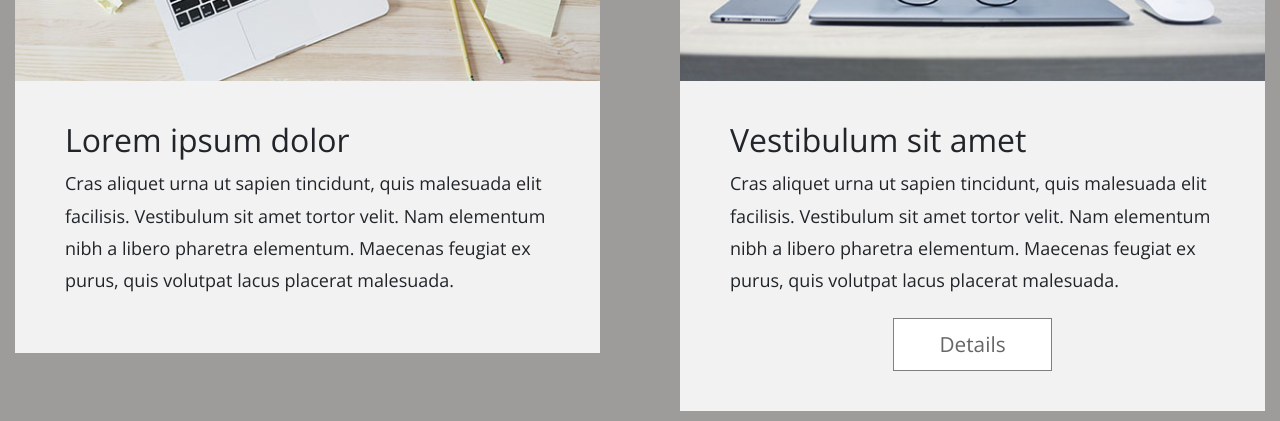
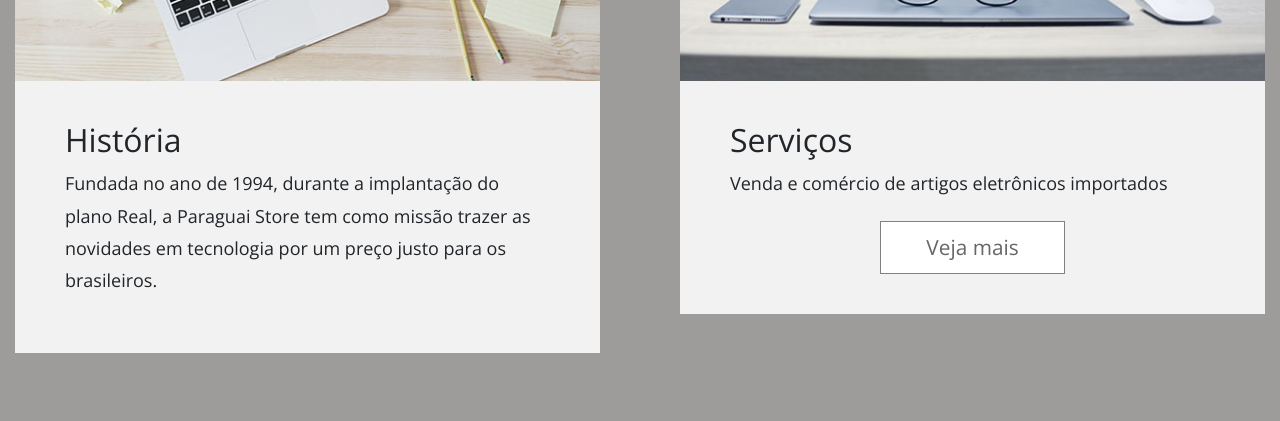
Before and after one commit to descomplicad/descomplicad.github.io, a plain HTML site: page index.html in a window 1280 px wide. Shown: the part 1420-1841 px from the top of the page. Drawn offline with nearby package versions, Linux system fonts and the light colour scheme.

Commit message:
Atualizando index.html.
Trocando a imagem vertical e revisando o código html.

```diff
--- a/index.html
+++ b/index.html
@@ -169,10 +169,8 @@
                         <img src="img/tm-img-1.jpg" class="img-fluid" />
                     </div>
                     <div class="tm-box-3">
-                        <h2>Lorem ipsum dolor</h2>
-                        <p> Cras aliquet urna ut sapien tincidunt, quis malesuada elit facilisis. Vestibulum sit amet tortor
-                            velit. Nam elementum nibh a libero pharetra elementum. Maecenas feugiat ex purus, quis volutpat
-                            lacus placerat malesuada.</p>
+                        <h2>História</h2>
+                        <p> Fundada no ano de 1994, durante a implantação do plano Real, a Paraguai Store tem como missão trazer as novidades em tecnologia por um preço justo para os brasileiros.</p>
                         <!-- <div class="text-center">
                             <a href="#tm-section-5" class="btn btn-big">Details</a>
                         </div> -->
@@ -184,13 +182,11 @@
                     </div>
                     <div class="tm-box-3">
                         <header>
-                            <h2>Vestibulum sit amet</h2>
+                            <h2>Serviços</h2>
                         </header>
-                        <p> Cras aliquet urna ut sapien tincidunt, quis malesuada elit facilisis. Vestibulum sit amet tortor
-                            velit. Nam elementum nibh a libero pharetra elementum. Maecenas feugiat ex purus, quis volutpat
-                            lacus placerat malesuada.</p>
+                        <p> Venda e comércio de artigos eletrônicos importados</p>
                         <div class="text-center">
-                            <a href="#tm-section-5" class="btn btn-big">Details</a>
+                            <a href="#tm-section-5" class="btn btn-big">Veja mais</a>
                         </div>
                     </div>
                 </div>
@@ -207,7 +203,7 @@
             <div class="row">
                 <div class="col-lg-4 col-md-12 col-sm-12">
                     <div class="image fit">
-                        <img src="img/tm-sc4-img-1.jpg" class="img-fluid">
+                        <img src="img/image-up.jpg" class="img-fluid">
                     </div>
                 </div>
 
```
Also changed, not shown: 1 other file.
